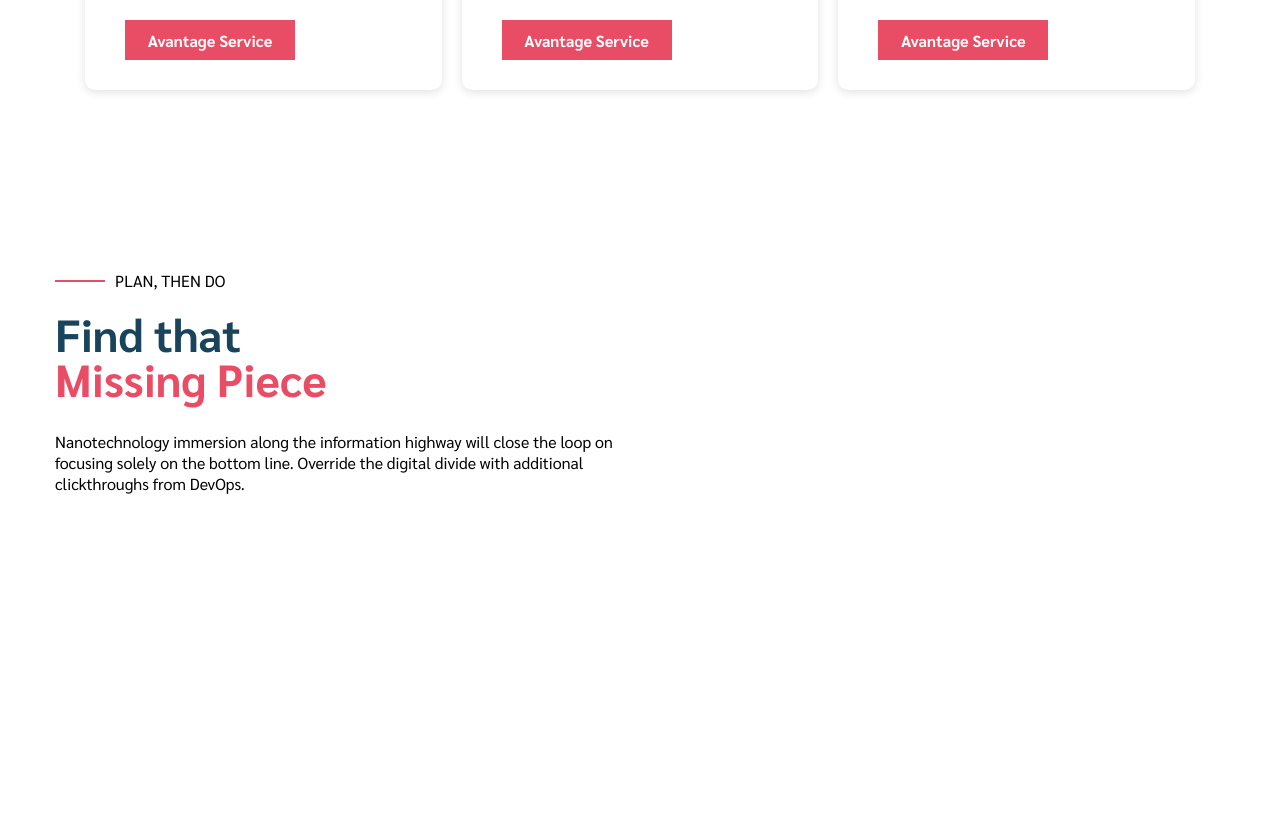
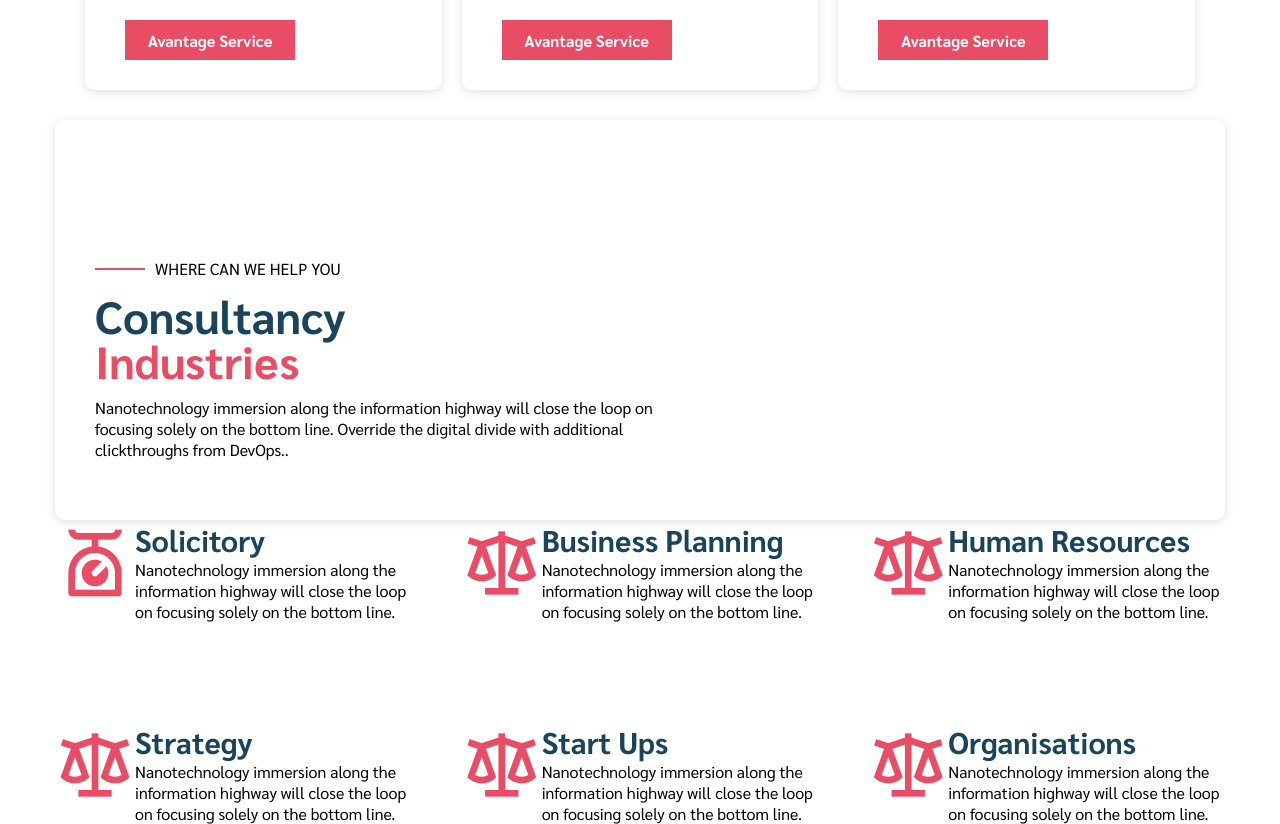
Before and after one commit to ibrahim-bin-ahmmed/avantage, a plain HTML site: page index.html in a window 1280 px wide. Shown: the part 1140-1964 px from the top of the page. Before the commit the page ends 1664 px from the top, so only its background shows below. Drawn offline with nearby package versions, Linux system fonts and the light colour scheme.

Commit message:
some code modify

```diff
--- a/index.html
+++ b/index.html
@@ -164,24 +164,86 @@
     </section>
 
     <section class="Consultancy-section section-width">
-        <div class="Consultancy-content">
+        <div class="about-content ">
             <div class="title-box">
                 <div class="empty-line-box"></div>
-                <div class="title-text">PLAN, THEN DO</div>
+                <div class="title-text">WHERE CAN WE HELP YOU</div>
              </div>
+             <div class="content-heading about-discription">
+              <h1 class="primary-heading">
+                <span class="content-heading-color-1">Consultancy</span>
+                <span class="content-heading-color-2">Industries</span>
+             </h1>
+           </div>
+           <div class="content-discription about-discription Consultancy-width">
+            <p>Nanotechnology immersion along the information highway will close the loop on focusing solely on the bottom line. Override the digital divide with additional clickthroughs from DevOps..</p>
+           </div>
+           </div>
+    </section>
 
-             <div class="content-heading">
-                <h1 class="primary-heading">
-                    <span class="content-heading-color-1">Find that</span>
-                    <span class="content-heading-color-2">Missing Piece</span>
-               </h1>
+    <section class="service-section section-width">
+       <div class="service-container">
+          <div class="service-content">
+            <div class="service-icon-content">
+                <i class="ri-scales-2-line service-icon"></i>
             </div>
+            <div class="service-discription">
+                <h2><span class="content-heading-color-1 service-headline">Solicitory</span> </h2>
+                <p>Nanotechnology immersion along the information highway will close the loop on focusing solely on the bottom line.</p>
+            </div>
+          </div>
 
-            <div class="content-discription">
-                <p>Nanotechnology immersion along the information highway will close the loop on focusing solely on the bottom line. Override the digital divide with additional clickthroughs from DevOps.</p>
+          <div class="service-content">
+            <div class="service-icon-content">
+                <i class="ri-scales-3-line service-icon"></i>
             </div>
+            <div class="service-discription">
+                <h2><span class="content-heading-color-1 service-headline">Business Planning</span> </h2>
+                <p>Nanotechnology immersion along the information highway will close the loop on focusing solely on the bottom line.</p>
+            </div>
+          </div>
 
-        </div>
+          <div class="service-content">
+            <div class="service-icon-content">
+                <i class="ri-scales-3-line service-icon"></i>
+            </div>
+            <div class="service-discription">
+                <h2><span class="content-heading-color-1 service-headline">Human Resources</span> </h2>
+                <p>Nanotechnology immersion along the information highway will close the loop on focusing solely on the bottom line.</p>
+            </div>
+          </div>
+
+          <div class="service-content">
+            <div class="service-icon-content">
+                <i class="ri-scales-3-line service-icon"></i>
+            </div>
+            <div class="service-discription">
+                <h2><span class="content-heading-color-1 service-headline">Strategy</span> </h2>
+                <p>Nanotechnology immersion along the information highway will close the loop on focusing solely on the bottom line.</p>
+            </div>
+          </div>
+
+          <div class="service-content">
+            <div class="service-icon-content">
+                <i class="ri-scales-3-line service-icon"></i>
+            </div>
+            <div class="service-discription">
+                <h2><span class="content-heading-color-1 service-headline">Start Ups</span> </h2>
+                <p>Nanotechnology immersion along the information highway will close the loop on focusing solely on the bottom line.</p>
+            </div>
+          </div>
+
+          <div class="service-content">
+            <div class="service-icon-content">
+                <i class="ri-scales-3-line service-icon"></i>
+            </div>
+            <div class="service-discription">
+                <h2><span class="content-heading-color-1 service-headline">Organisations</span> </h2>
+                <p>Nanotechnology immersion along the information highway will close the loop on focusing solely on the bottom line.</p>
+            </div>
+          </div>
+       </div>
+
 
 
     </section>
--- a/styles.css
+++ b/styles.css
@@ -228,9 +228,25 @@
     background-repeat: no-repeat;
     background-size: cover;
 }
-.Consultancy-content {
+.Consultancy-width {
     max-width: 600px;
-    margin-top: 150px;
+}
+.service-headline {
+    font-size: 30px;
+    font-weight: bold;
+}
+.service-icon {
+    font-size: 80px;
+    color: var(--secondry-color);
+}
+
+.service-content {
+    display: flex;
+}
+.service-container {
+    display: grid;
+    grid-template-columns: repeat(3, 1fr);
+    gap: 100px 50px;
 }
 @media (max-width:1200px) {
     .first-top-header {
@@ -251,7 +267,6 @@
     .title-box {
         justify-content: center;
     }
-
   .container-wrapper {
     position: absolute;
     top: 60%;
@@ -269,6 +284,7 @@
     height: calc(100vh - 175px);
     opacity: .6;
   }
+
 }
 @media (max-width: 991px) {
     .about-container {
@@ -277,4 +293,8 @@
     .aboutContentBgImg1 , .aboutContentBgImg2, .aboutContentBgImg3 {
         background-position: 0% 0%;
     }
+
+    .service-container {
+        grid-template-columns: repeat(1, 1fr);
+    }
 }
```
